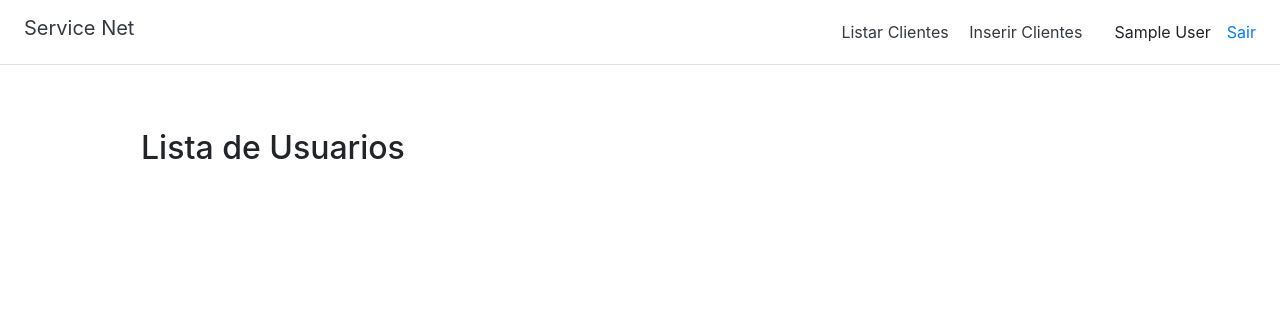
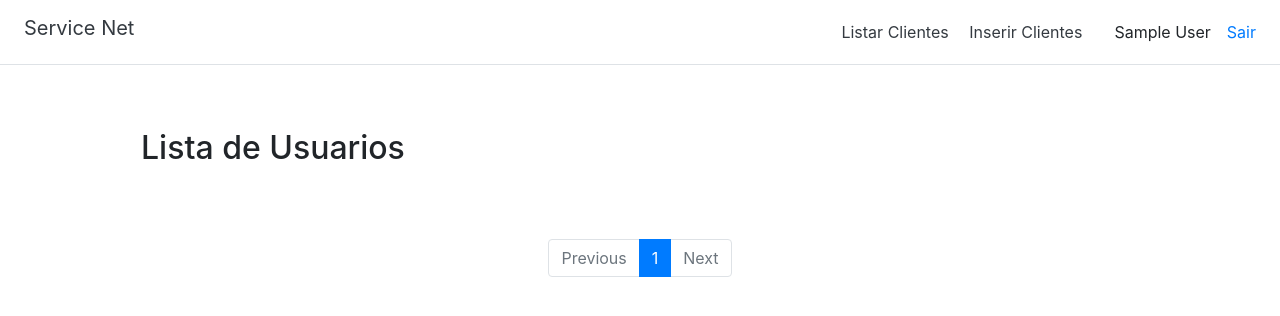
Before and after one commit to rencesar/simple-crud-django, a Django app: page /clients/ in a window 1280 px wide. Shown: the top 316 px of the page. Run offline with Django 3.2, Linux system fonts and the light colour scheme; the visitor is signed in with stand-in values (Sample User, id 1); data that the repository does not hold is empty; some libraries are stand-ins or nearby versions.

Commit message:
Finishing up and add tutorial to start app

```diff
--- a/clients/templates/list-clients.html
+++ b/clients/templates/list-clients.html
@@ -28,4 +28,38 @@
       </div>
     {% endfor %}
   </div>
+  <nav class="mt-4" aria-label="Page navigation">
+    <ul class="pagination justify-content-center">
+
+      {% if page_obj.has_previous %}
+        <li class="page-item">
+          <a class="page-link" href="?page={{ page_obj.previous_page_number }}" tabindex="-1">Previous</a>
+        </li>
+      {% else %}
+        <li class="page-item disabled">
+          <span class="page-link">Previous</span>
+        </li>
+      {% endif %}
+
+      {% for i in page_obj.paginator.page_range %}
+        {% if page_obj.number == i %}
+          <li class="page-item active"><span class="page-link">{{ i }}</span><span class="sr-only">(current)</span></li>
+        {% else %}
+          <li class="page-item"><a class="page-link" href="?page={{ i }}">{{ i }}</a></li>
+        {% endif %}
+      {% endfor %}
+
+
+      {% if page_obj.has_next %}
+        <li class="page-item">
+          <a class="page-link" href="?page={{ page_obj.next_page_number }}">Next</a>
+        </li>
+      {% else %}
+        <li class="page-item disabled">
+          <span class="page-link">Next</span>
+        </li>
+      {% endif %}
+
+    </ul>
+  </nav>
 {% endblock %}
--- a/clients/views.py
+++ b/clients/views.py
@@ -12,6 +12,7 @@ from .models import Client
 class ClientListView(generic.ListView):
     template_name = 'list-clients.html'
     model = Client
+    paginate_by = 20
 
 
 @method_decorator(login_required, name='dispatch')
```
Also changed, not shown: authentication/templates/login.html (+11 -1 lines), README.md (added).
